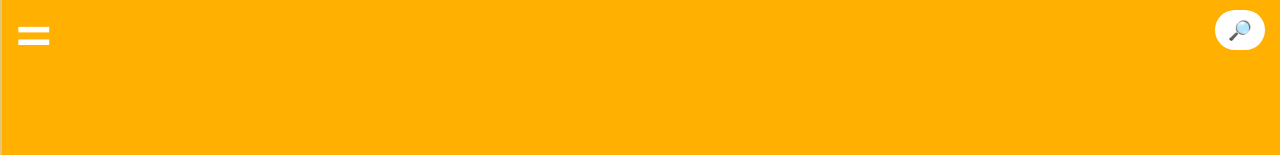
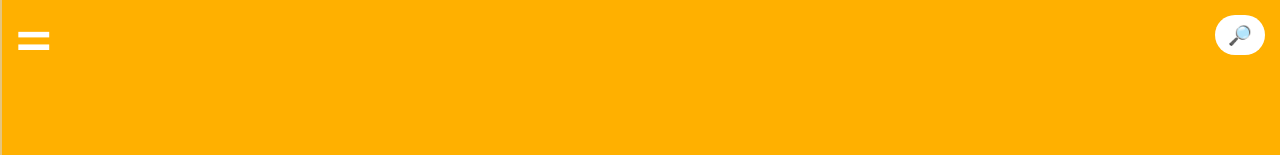
Before and after one commit to emmanuellmhango/book-an-appointment, a React (Create React App) app: page / in a window 1280 px wide. Shown: the top 155 px of the page. Built offline with nearby package versions, Linux system fonts and the light colour scheme.

Commit message:
Home page

```diff
--- a/src/styles/style.css
+++ b/src/styles/style.css
@@ -4,7 +4,7 @@ body {
 }
 
 .nav {
-  margin-top: px;
+  margin-top: 5px;
   position: fixed;
   width: 100%;
 }
```
